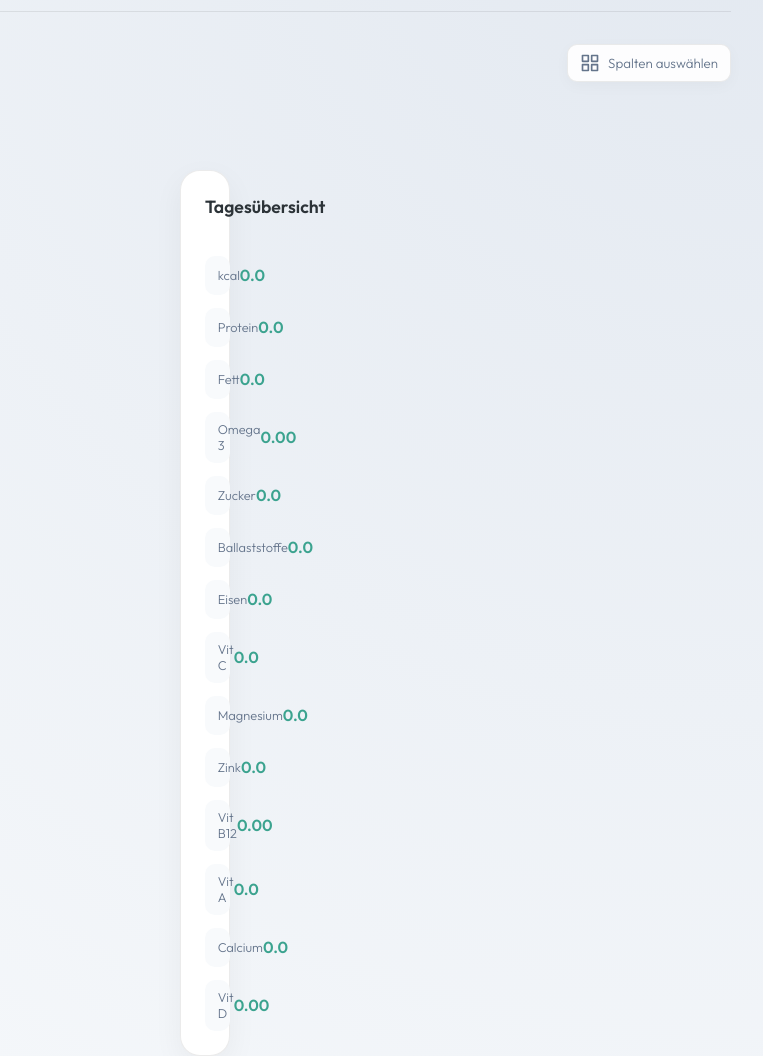
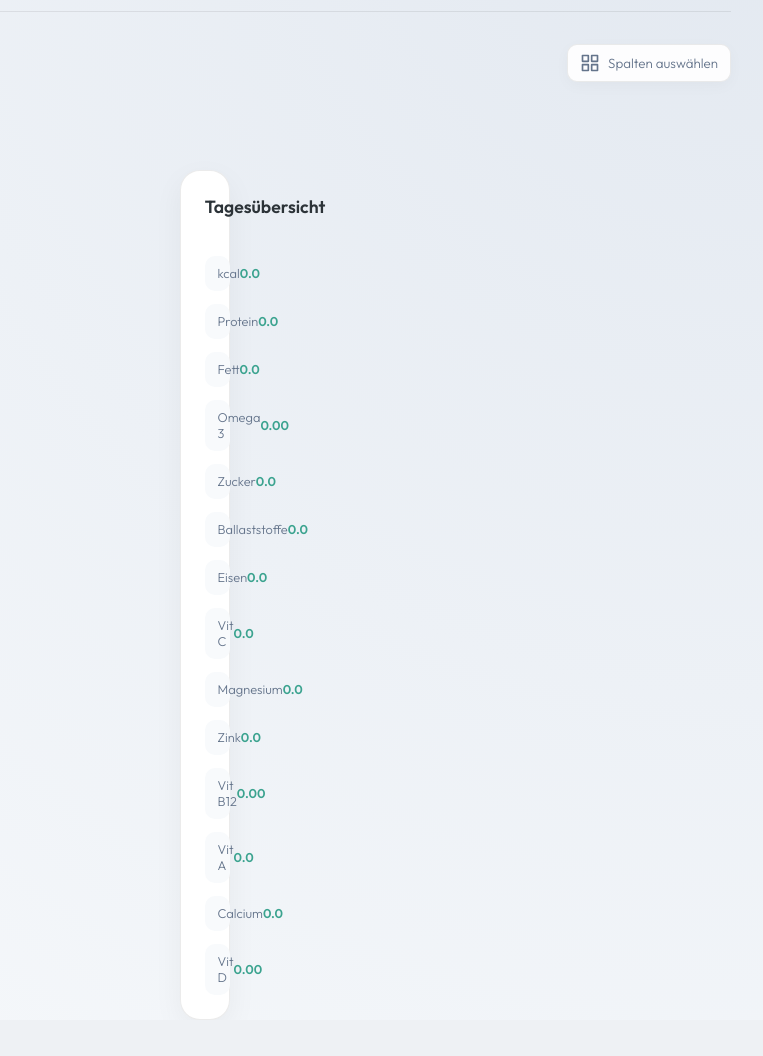
Before and after one commit to amjadsaadeh/meal-plan-analyzer, a Django app: template meals/templates/meals/mealplan_detail.html in a window 1280 px wide. Shown: the part 177-1233 px from the top of the page, without its empty margins (517-1280 px from the left). After the commit the page ends 1196 px from the top, so only its background shows below. Run offline with Django 5.2, Linux system fonts and the light colour scheme; the template is opened without the code that fills it, so the values that code supplies are empty.

Commit message:
fix sidebar

```diff
--- a/meals/templates/meals/mealplan_detail.html
+++ b/meals/templates/meals/mealplan_detail.html
@@ -430,7 +430,8 @@
             border-radius: 20px;
             box-shadow: 0 10px 30px rgba(0,0,0,0.05);
             position: sticky;
-            top: 100px;
+            top: 75px;
+            z-index: 100;
         }
 
         .summary-title {
@@ -471,7 +472,7 @@
         }
 
         .summary-val {
-            font-size: 1rem;
+            font-size: 0.8rem;
             font-weight: 600;
             color: var(--primary);
         }
@@ -480,7 +481,6 @@
         .content-layout {
             display: flex;
             gap: 2.5rem;
-            align-items: flex-start;
             margin-top: 2rem;
         }
 
```
